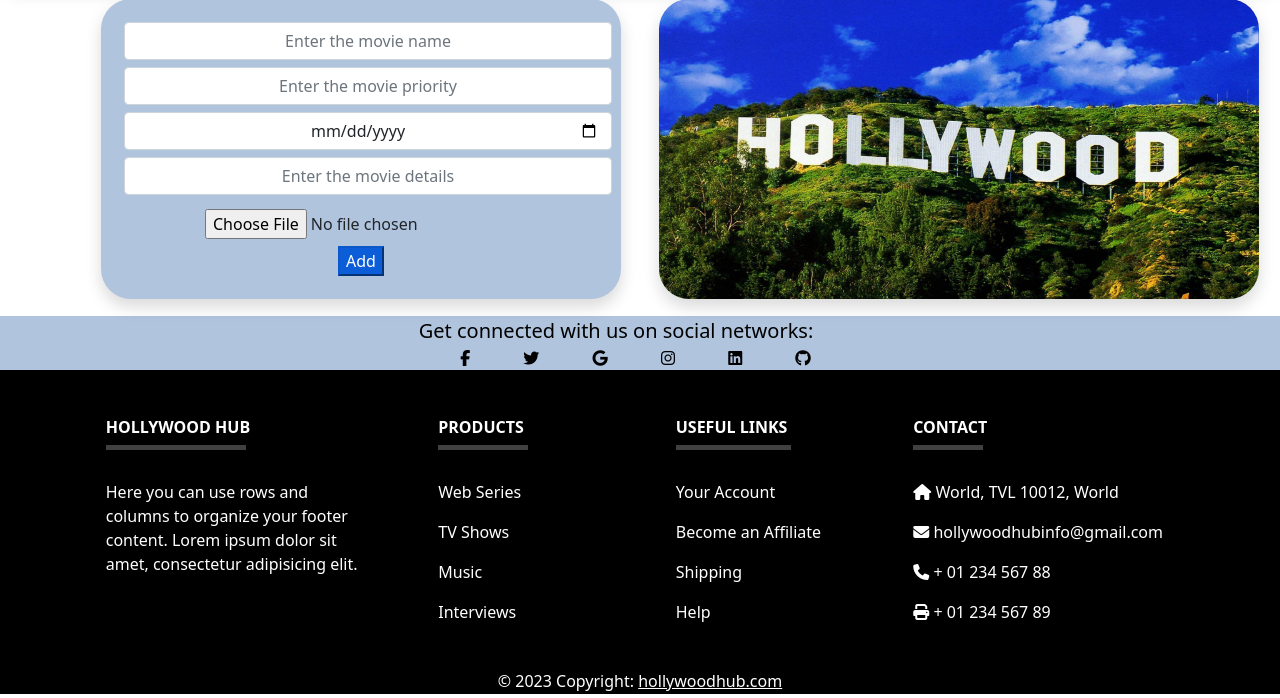
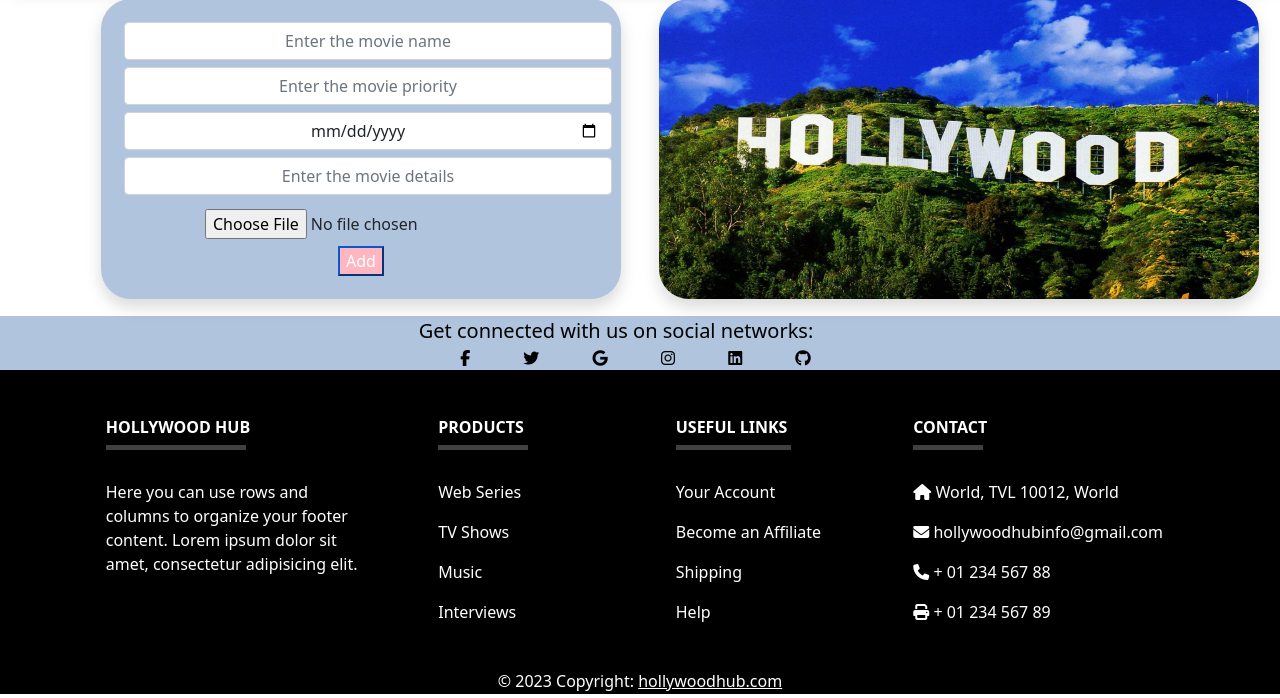
Before and after one commit to rej22/cbvrepository, a Django app: template cbv_folder/cbv_project/templates/index.html in a window 1280 px wide, with the pointer over the restyled element. Shown: the part 102-800 px from the top of the page. Run offline with Django 3.2, Linux system fonts and the light colour scheme; the template is opened without the code that fills it, so the values that code supplies are empty; some libraries are stand-ins or nearby versions.

Commit message:
alterations for index.html and the related css elements in style.css

```diff
--- a/cbv_folder/cbv_project/static/css/style.css
+++ b/cbv_folder/cbv_project/static/css/style.css
@@ -42,8 +42,16 @@ body{
    text-transform: uppercase;
 }
 
+/************
+    index
+************/
+
 .btn-add{
    text-align: center;
+}
+.btn-add:hover {
+    background-color: #FFB6C1;
+    color: white;
 }
 .p-3{
    background-color: #B0C4DE;
```
